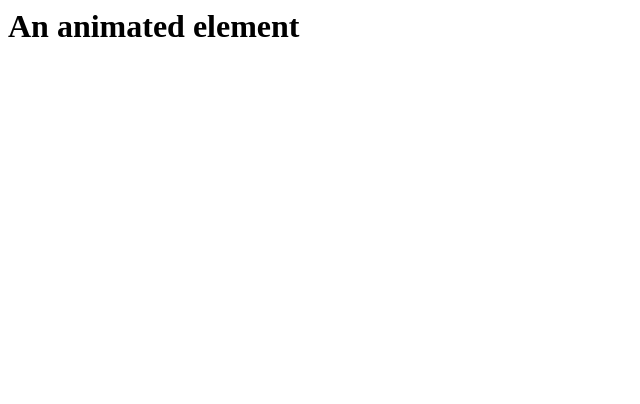
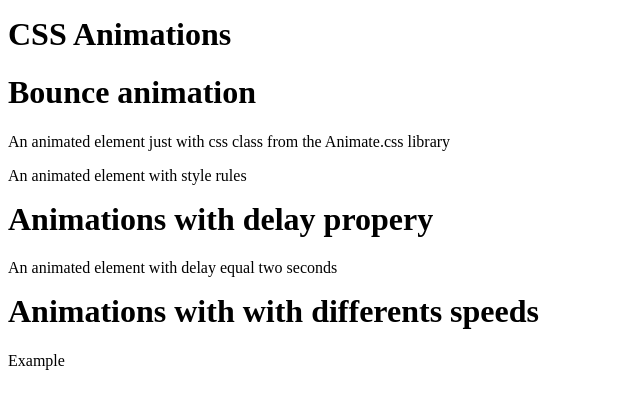
Before and after one commit to jesusvalm97/AnimateCss, a plain HTML site: page Index.html in a window 1280 px wide. Shown: the whole page, without its empty margins (0-640 px from the left). Drawn offline with nearby package versions, Linux system fonts and the light colour scheme.

Commit message:
Add some examples

```diff
--- a/Index.html
+++ b/Index.html
@@ -5,9 +5,35 @@
         <link rel="stylesheet" href="https://cdnjs.cloudflare.com/ajax/libs/animate.css/4.1.1/animate.min.css" />
       <style>
 
+        h1 {
+            margin-top: 0.5em;
+        }
+
+        div {
+            margin-top: 1em;
+        }
+
+        h1.TitleAnimated {
+            display: inline-block;
+            margin: 0 0.5rem;
+
+            animation: bounce; /* referring directly to the animation's @keyframe declaration */
+            animation-duration: 2s; /* don't forget to set a duration! */
+        }
+
       </style>
    </head>
    <body>
-    <h1 class="animate__animated animate__bounce">An animated element</h1>
+        <h1>CSS Animations</h1>
+
+        <h1>Bounce animation</h1>
+        <div class="animate__animated animate__bounce">An animated element just with css class from the Animate.css library</div>
+        <div class="TitleAnimated">An animated element with style rules</div>
+
+        <h1>Animations with delay propery</h1>
+        <div class="animate__animated animate__bounce animate__delay-2s">An animated element with delay equal two seconds</div>
+
+        <h1>Animations with with differents speeds</h1>
+        <div class="animate__animated animate__bounce animate__faster">Example</div>
    </body>
 </html>
```
